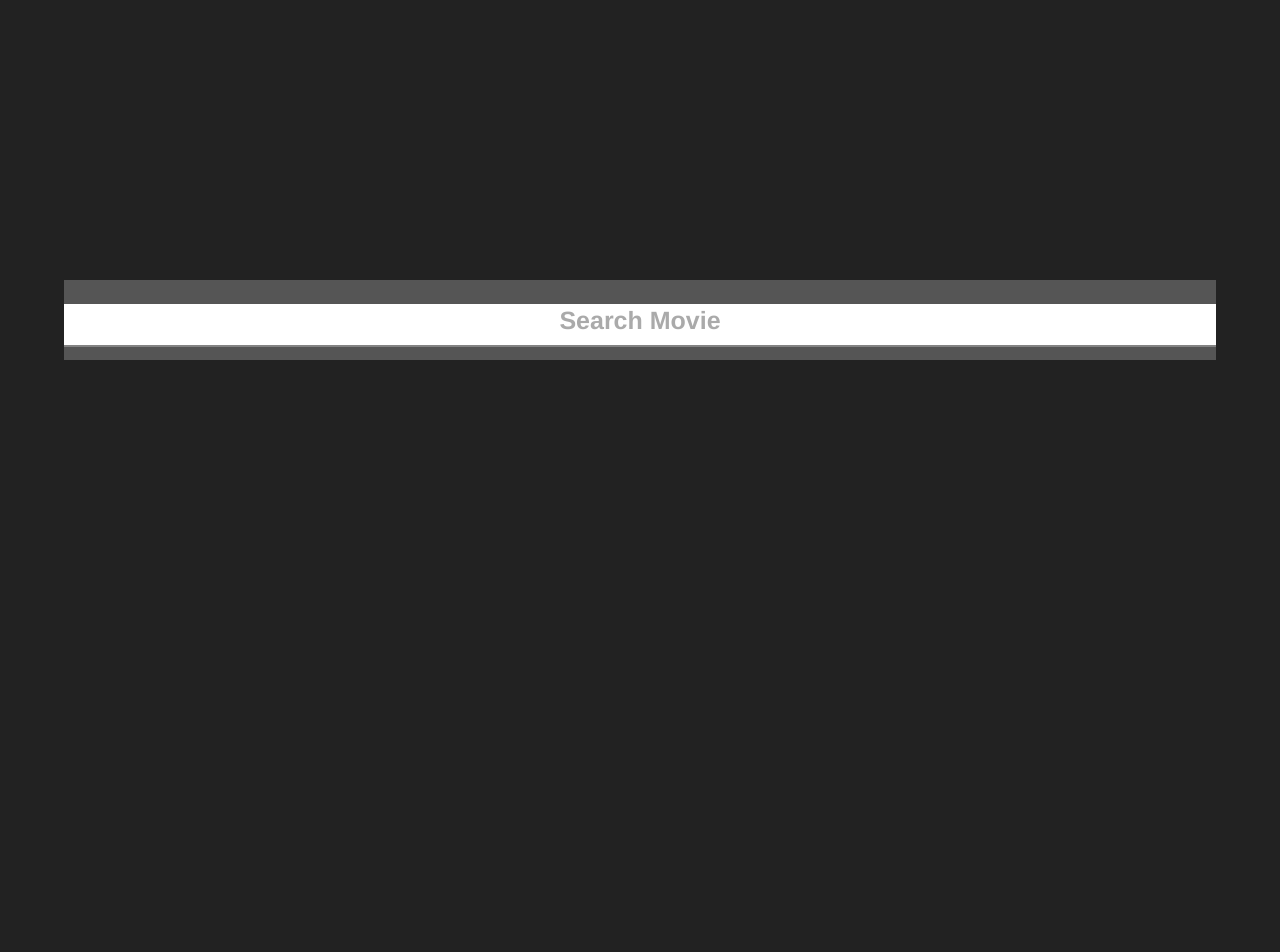
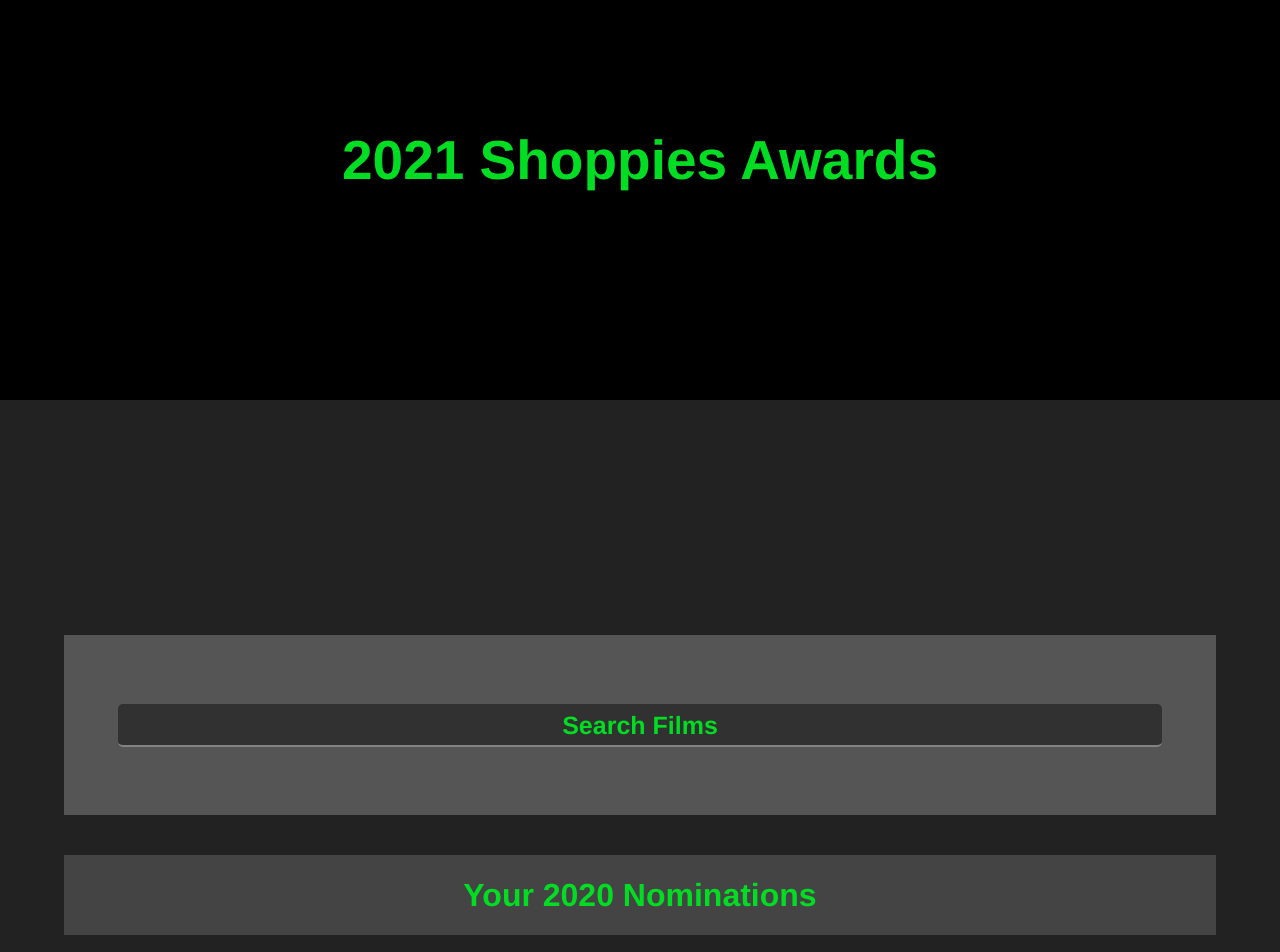
Before and after one commit to merlinzhao/shoppies, a Vue app: page / in a window 1280 px wide. Shown: the part 80-1032 px from the top of the page. Before the commit the page ends 800 px from the top, so only its background shows below. Built offline with nearby package versions, Linux system fonts and the light colour scheme.

Commit message:
Remove nominations and styling

```diff
--- a/src/App.vue
+++ b/src/App.vue
@@ -1,5 +1,6 @@
 <template>
   <div id="app">
+    <Banner />
     <Nominate />
   </div>
 </template>
@@ -7,12 +8,14 @@
 
 <script>
 import Nominate from "./components/Nominate.vue";
+import Banner from "./components/Banner.vue";
 
 export default {
   //https://shoppiesbymerlin.netlify.app
   name: "Shoppies",
   components: {
     Nominate,
+    Banner,
   },
 };
 </script>
--- /dev/null
+++ b/src/components/Banner.vue
@@ -0,0 +1,20 @@
+<template>
+  <div class="banner-bg"><h1 class="main-head">2021 Shoppies Awards</h1></div>
+</template>
+
+<style scoped>
+.banner-bg {
+  height: 60vh;
+  width: 100%;
+  background: black;
+  display: flex;
+  flex-direction: column;
+  justify-content: center;
+  align-items: center;
+}
+.main-head {
+  color: #00dd22;
+  font-size: 55px;
+  text-align: center;
+}
+</style>
--- a/src/components/MovieCard.vue
+++ b/src/components/MovieCard.vue
@@ -28,24 +28,37 @@ export default {
     posterLink: { type: String, default: "NONE" },
     movieID: { type: String, default: "NONE" },
     userNom: { type: Object, default: () => {} },
+    type: { type: String, default: "nominate" },
   },
   data() {
     return { nominateTxt: "NOMINATE" };
   },
   mounted() {
+    if (this.type == "nominate") {
       if (this.movieID in this.userNom) {
         console.log(this.title + " already nominated");
         this.alreadyNominated();
       }
+    } else if (this.type == "remove") {
+      this.setRemove();
+    }
   },
   methods: {
     nominate() {
+      if (this.type == "nominate") {
+        if (Object.keys(this.userNom).length < 5) {
           this.alreadyNominated();
+        }
         this.$emit("nominate-data", {
           Title: this.title,
           Year: this.year,
           ID: this.movieID,
+          Poster: this.posterLink,
         });
+        console.log(Object.keys(this.userNom).length);
+      } else if (this.type == "remove") {
+        this.$emit("remove-nominate", this.movieID);
+      }
     },
     alreadyNominated() {
       let btnID = "nomBtn_" + this.movieID;
@@ -54,6 +67,9 @@ export default {
       btn.classList.add("nominate-button-disabled");
       document.getElementById(btnID).disabled = true;
       this.nominateTxt = "NOMINATED";
+    },
+    setRemove() {
+      this.nominateTxt = "REMOVE";
     },
   },
 };
--- a/src/components/Nominate.vue
+++ b/src/components/Nominate.vue
@@ -9,23 +9,41 @@
           maxlength="128"
           required
         />
-        <label for="movie-name">Search Movie</label>
+        <label for="movie-name">Search Films</label>
       </div>
-      <div class="row resultRow" style="background: green">
-        <div class="col-3 card" v-for="item in movieResults" :key="item.imdbID">
+      <div class="showResults">
+        <div class="row resultRow">
+          <div class="col card" v-for="item in movieResults" :key="item.imdbID">
             <MovieCard
               :title="item.Title"
               :year="item.Year"
               :posterLink="item.Poster"
               :movieID="item.imdbID"
               :userNom="userNominations"
+              :type="'nominate'"
               @nominate-data="nominateMovie"
             />
           </div>
         </div>
+      </div>
       <div class="show-nominations">
-        <div class="nomBox" v-for="movie in userNominations" :key="movie.ID">
-          {{ movie.Title }}
+        <h1 class="your-head">Your 2020 Nominations</h1>
+        <div class="row resultRow">
+          <div
+            class="col card"
+            v-for="item in userNominations"
+            :key="item.imdbID"
+          >
+            <MovieCard
+              :title="item.Title"
+              :year="item.Year"
+              :posterLink="item.Poster"
+              :movieID="item.ID"
+              :userNom="userNominations"
+              :type="'remove'"
+              @remove-nominate="removeNomination"
+            />
+          </div>
         </div>
       </div>
     </div>
@@ -75,15 +93,21 @@ export default {
         });
     },
     nominateMovie(e) {
+      let length = Object.keys(this.userNominations).length;
+      if (length >= 5) {
+        console.log("CANNOT NOMINATE ANYMORE");
+        return;
+      }
+
       if (e.ID in this.userNominations) {
         console.log("already nominated");
         return;
       }
-
       this.$set(this.userNominations, e.ID, e);
-      console.log("added" + e.Title + "to list of nominatons");
-
       this.$emit("user-nominated", this.userNominations);
+    },
+    removeNomination(e) {
+      this.$delete(this.userNominations, e);
     },
   },
   watch: {
@@ -103,7 +127,7 @@ export default {
 <style scoped>
 .nominate-bg {
   width: 100vw;
-  height: 100vh;
+
   min-height: 800px;
   background: #222;
   margin: 0;
@@ -113,7 +137,7 @@ export default {
   align-items: center;
 }
 .center {
-  max-width: 1400px;
+  max-width: 1300px;
   width: 90%;
   display: flex;
   flex-direction: column;
@@ -123,6 +147,18 @@ export default {
 .card {
   background: #ddd;
 }
+
+.showResults {
+  width: 100%;
+  background: #111;
+  margin-bottom: 20px;
+}
+
+.show-nominations {
+  width: 100%;
+  background: #444;
+  margin-bottom: 100px;
+}
 .resultRow {
   display: flex;
   flex-direction: row;
@@ -131,33 +167,43 @@ export default {
 }
 
 .input-field {
+  margin: 70px 0 20px 0;
   position: relative;
   width: 450px;
-  height: 80px;
+  height: 180px;
   line-height: 80px;
   font-size: 25px;
   background: #555;
   width: 100%;
+
+  display: flex;
+  flex-direction: column;
+  justify-content: center;
+  align-items: center;
 }
 label {
   position: absolute;
-  top: 0;
+  top: 50px;
   left: 0;
   width: 100%;
-  color: #aaaaaa;
+  color: #00dd22;
   transition: 0.2s all;
   cursor: text;
   font-weight: 700;
 }
 input {
-  width: 100%;
+  width: 88%;
   height: 25px;
   border: 0;
   outline: 0;
-  padding: 0.5rem 0;
+  padding: 0.5rem 15px;
+  text-align: center;
   border-bottom: 2px solid #838383;
+  background: rgb(49, 49, 49);
   box-shadow: none;
-  color: #111;
+  color: white;
+  font-size: 25px;
+  border-radius: 5px;
 }
 
 input:focus,
@@ -166,8 +212,8 @@ input:valid {
 }
 input:focus ~ label,
 input:valid ~ label {
-  font-size: 16px;
-  top: -33px;
+  font-size: 22px;
+  top: -0px;
   color: #00dd22;
 }
 
@@ -178,4 +224,8 @@ input:valid ~ label {
   margin: 5px 0 5px 0;
   background: #555;
 }
+
+.your-head {
+  color: #00dd22;
+}
 </style>
```
Lines whose indentation alone changed are shown as unchanged.
